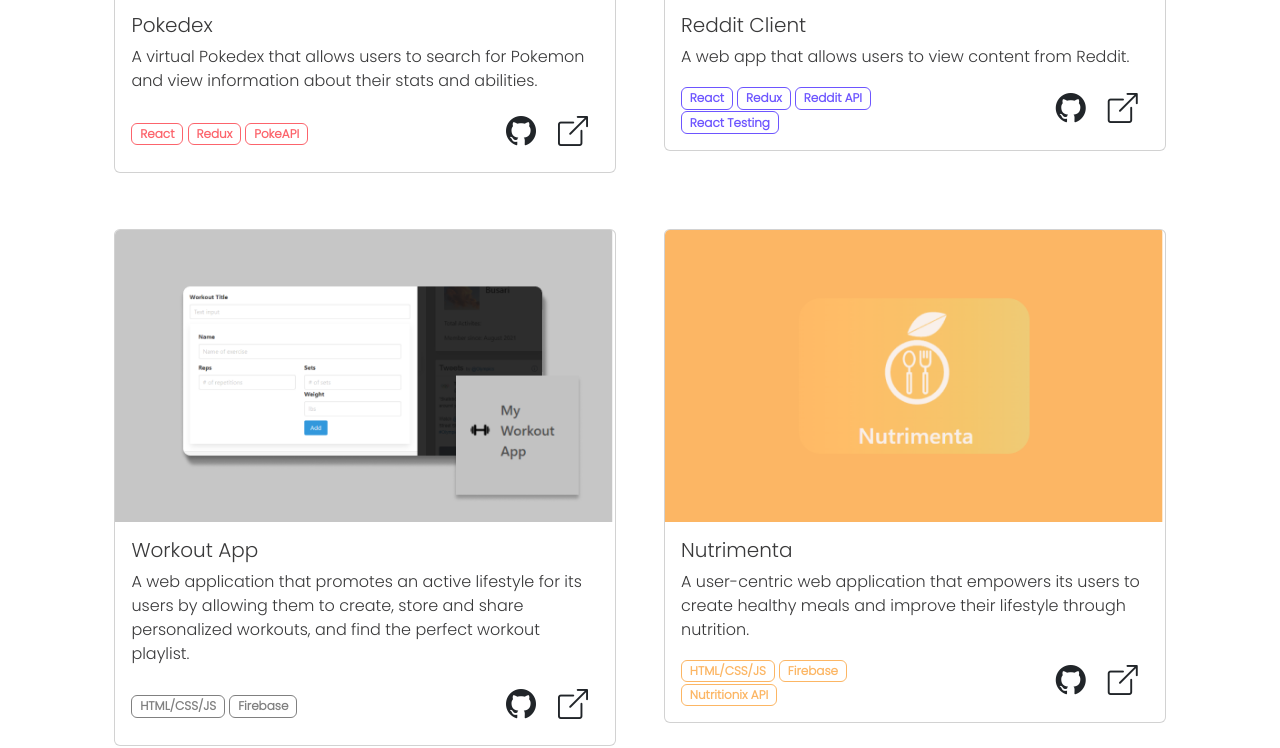
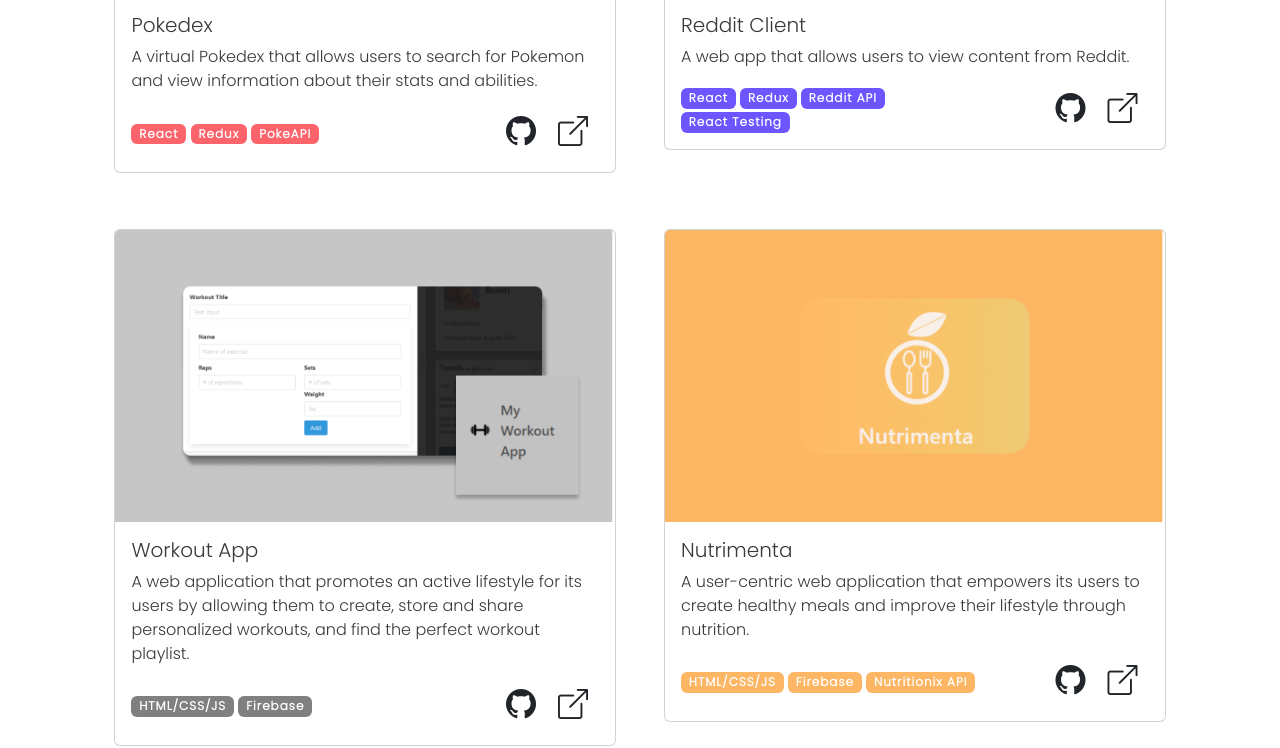
Before and after one commit to mariamb81/mariamb81.github.io, a plain HTML site: page index.html in a window 1280 px wide. Shown: the part 1292-2040 px from the top of the page. Drawn offline with nearby package versions, Linux system fonts and the light colour scheme.

Commit message:
Edit website v2.2

```diff
--- a/index.css
+++ b/index.css
@@ -35,27 +35,21 @@
 .card .footer {
     align-items: center;
 }
-.footer span {
-    background-color: #fff !important;
-    border: 0.5px solid var(--dark);
-    font-size: 0.75rem;
-    color: var(--dark);
-}
+span {
+    background-color: var(--dark) !important;
+    letter-spacing: 1px;
+  }
 #project-1 span {
-  color: #FC646C !important;
-  border: 0.5px solid #FC646C;
+  background-color: #FC646C !important;
 }
 #project-2 span {
-  color: #6D55FF !important;
-  border: 0.5px solid #6D55FF;
+  background-color: #6D55FF !important;
 }
 #project-3 span {
-  color: gray !important;
-  border: 0.5px solid gray;
+  background-color: gray !important;
 }
 #project-4 span {
-  color: #FCB664 !important;
-  border: 0.5px solid #FCB664;
+  background-color: #FCB664 !important;
 }
 /* Float */
 .hvr-float {
--- a/index.html
+++ b/index.html
@@ -74,7 +74,7 @@
       </nav>
       <section class="row banner">
         <div class="container-fluid">
-          <h2>Hi, I'm</h2>
+          <h3>Hi, I'm</h3>
           <h1>Mariam Busari.</h1>
           <p>welcome!</p>
         </div>
@@ -99,7 +99,7 @@
                     </p>
 
                     <div class="row footer">
-                      <div class="col">
+                      <div class="col-8">
                         <span class="badge text-bg-secondary">React</span>
                         <span class="badge text-bg-secondary">Redux</span>
                         <span class="badge text-bg-secondary">PokeAPI</span>
@@ -133,7 +133,7 @@
                   <img
                     src="./assets/projects/Project 2 thumbnail.png"
                     class="card-img-top"
-                    alt="Pokedex"
+                    alt="Reddit Client Thumbnail"
                   />
                   <div class="card-body">
                     <h5 class="card-title">Reddit Client</h5>
@@ -142,7 +142,7 @@
                     </p>
 
                     <div class="row footer">
-                      <div class="col">
+                      <div class="col-8">
                         <span class="badge text-bg-secondary">React</span>
                         <span class="badge text-bg-secondary">Redux</span>
                         <span class="badge text-bg-secondary">Reddit API</span>
@@ -150,14 +150,14 @@
                       </div>
                       <div class="col ext-links">
                         <a
-                          href=""
+                          href="https://github.com/mariamb81/reddit-client"
                           target="_blank"
                           class="btn"
                         >
                           <i class="bi bi-github" role="img" aria-label="GitHub"></i>
                         </a>
                         <a
-                          href=""
+                          href="https://main--reddit-lite-2eb4be.netlify.app/"
                           target="_blank"
                           class="btn"
                         >
@@ -179,7 +179,7 @@
                   <img
                     src="./assets/projects/Project 3 thumbnail.png"
                     class="card-img-top"
-                    alt="Pokedex"
+                    alt="Workout App thumbnail"
                   />
                   <div class="card-body">
                     <h5 class="card-title">Workout App</h5>
@@ -189,7 +189,7 @@
                     </p>
 
                     <div class="row footer">
-                      <div class="col">
+                      <div class="col-8">
                         <span class="badge text-bg-secondary">HTML/CSS/JS</span>
                         <span class="badge text-bg-secondary">Firebase</span>
                       </div>
@@ -221,7 +221,7 @@
                   <img
                     src="./assets/projects/Project 4 thumbnail.png"
                     class="card-img-top"
-                    alt="Pokedex"
+                    alt="Nutrimenta thumbnail"
                   />
                   <div class="card-body">
                     <h5 class="card-title">Nutrimenta</h5>
@@ -231,7 +231,7 @@
                     </p>
 
                     <div class="row footer">
-                      <div class="col">
+                      <div class="col-8">
                         <span class="badge text-bg-secondary">HTML/CSS/JS</span>
                         <span class="badge text-bg-secondary">Firebase</span>
                         <span class="badge text-bg-secondary">Nutritionix API</span>
--- a/script.js
+++ b/script.js
@@ -1,4 +1,4 @@
-console.log("script running");
+// console.log("script running");
 
 const toggle = document.getElementById("toggle-button");
 const body = document.querySelector("body");
@@ -69,9 +69,7 @@ function loadColorScheme() {
 function toggleDarkMode() {
   let darkmode = localStorage.getItem("darkmode");
   if (darkmode === "true") {
-    console.log(darkmode);
     darkmode = "false";
-    console.log(darkmode);
   } else {
     darkmode = "true";
   }
```
Also changed, not shown: pages/about.html (+1 -1 lines), pages/contact.html (+2 -1 lines).
